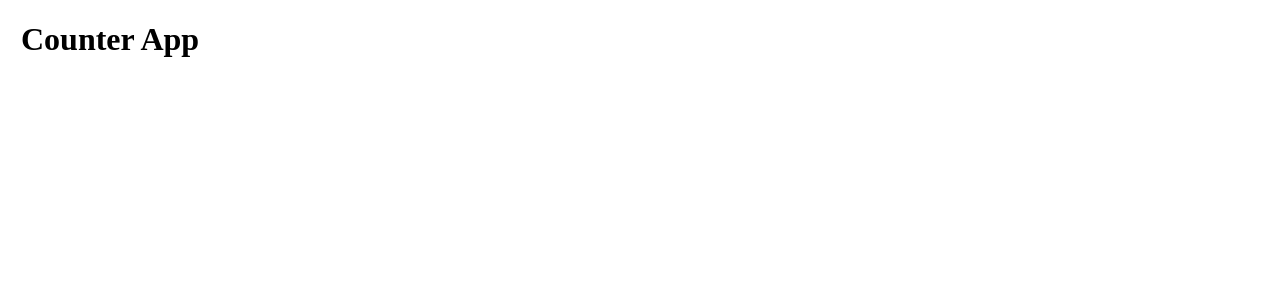
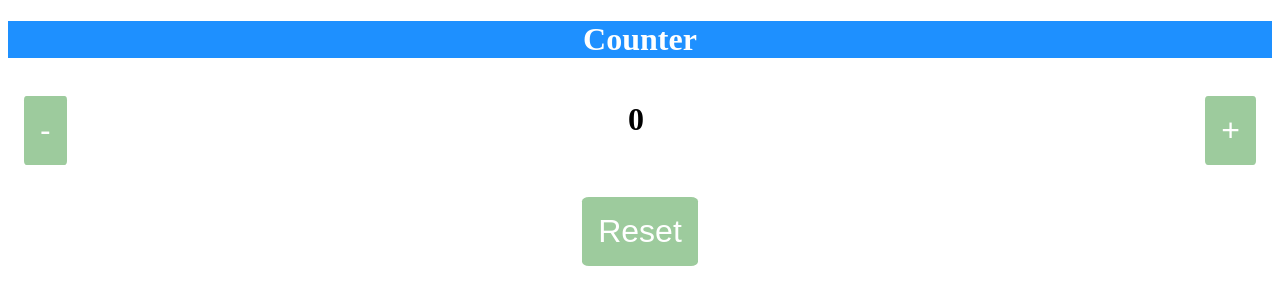
Before and after one commit to tanzinMahmud/TN-Conter, a React (Vite) app: page / in a window 1280 px wide. Shown: the top 304 px of the page. Built offline with nearby package versions, Linux system fonts and the light colour scheme.

Commit message:
done with state using props drilling

```diff
--- a/src/App.css
+++ b/src/App.css
@@ -0,0 +1,4 @@
+.container{
+    margin-left: 13px;
+    margin-right: 13px;
+}
--- a/src/App.jsx
+++ b/src/App.jsx
@@ -1,10 +1,34 @@
-import React from 'react'
+import React, { useState, useEffect } from 'react'
+import Button from './components/button/button'
+import Header from './components/header/header'
 
 const App = () => {
+    const [counter, setCounter] = useState(0)
+
+    const increment = () => {
+        setCounter((prevState) => prevState + 1)
+    }
+
+    const decrement = () => {
+        setCounter((prevState) => prevState - 1)
+    }
+
+    const reset = () => {
+        setCounter(0)
+    }
+
     return (
         <>
             <div className='container'>
-                <h1>Counter App</h1>
+                <Header title='Counter' />
+                <div className='d-flex justify-content-between'>
+                    <Button title='-' action={decrement} />
+                    <h1>{counter}</h1>
+                    <Button title='+' action={increment} />
+                </div>
+                <div className='text-center'>
+                    <Button title='Reset' action={reset} />
+                </div>
             </div>
         </>
     )
--- /dev/null
+++ b/src/components/button/button.css
@@ -0,0 +1,11 @@
+.btn{
+    background-color: var(--green);
+    color: var(--white);
+    border-radius: 6%;
+    padding: 1rem;
+    max-width:100%;
+    border: none;
+    font-size: 2rem;
+    cursor: pointer;
+    margin: 1rem;
+}
--- /dev/null
+++ b/src/components/button/button.jsx
@@ -0,0 +1,14 @@
+import React from 'react'
+import './button.css'
+
+const button = ({ title, action }) => {
+    return (
+        <>
+            <button className='btn' onClick={action}>
+                {title}
+            </button>
+        </>
+    )
+}
+
+export default button
--- /dev/null
+++ b/src/components/header/header.css
@@ -0,0 +1,6 @@
+.header{
+    text-align: center;
+    background-color: var(--bgColor);
+    color: var(--white);
+    width: 100%;
+}
--- /dev/null
+++ b/src/components/header/header.jsx
@@ -0,0 +1,12 @@
+import React from 'react'
+import './header.css'
+
+const Header = ({ title }) => {
+    return (
+        <div className='header'>
+            <h1>{title}</h1>
+        </div>
+    )
+}
+
+export default Header
--- a/src/index.css
+++ b/src/index.css
@@ -1,5 +1,17 @@
-.container{
-    max-width: 1366px;
-    margin-left: 13px;
-    margin-right: 13px;
+:root{
+    --bgColor:#1e90ff;
+    --white:#ffffff;
+    --green:#9dcb9d;
 }
+
+.d-flex{
+    display: flex;
+}
+
+.justify-content-between{
+    justify-content: space-between;
+}
+
+.text-center{
+    text-align: center;
+}
```
